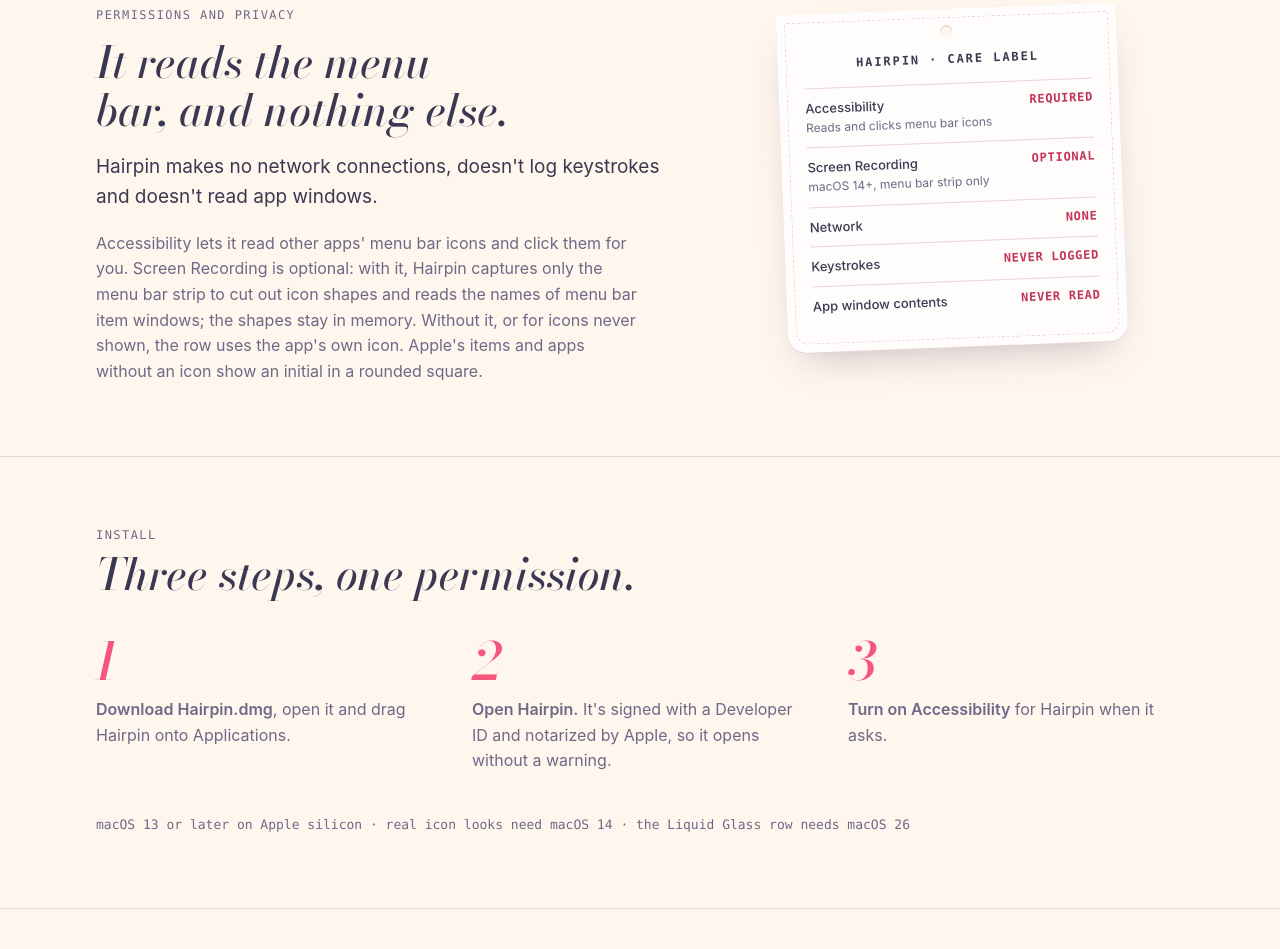
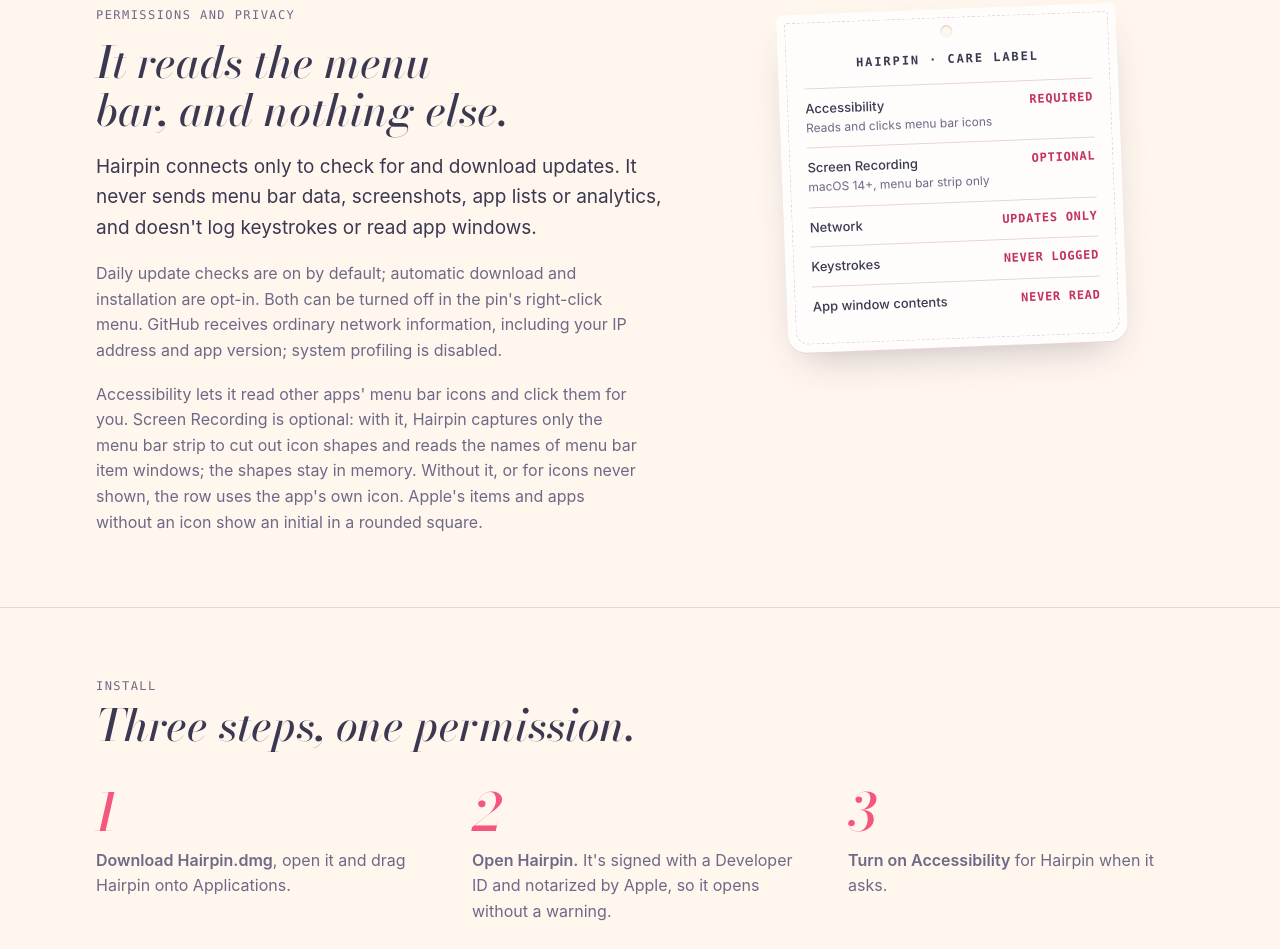
Before and after one commit to HiAriesZhou/Hairpin, a plain HTML site: page site/index.html in a window 1280 px wide. Shown: the part 1491-2440 px from the top of the page. Drawn offline with Linux system fonts and the light colour scheme.

Commit message:
docs: describe update controls and update-only network access

```diff
--- a/site/index.html
+++ b/site/index.html
@@ -401,7 +401,8 @@ footer { border-top: 1px solid var(--rule); padding-block: 56px 40px; color: var
       <div class="copy">
         <p class="eyebrow" data-i18n="privEyebrow">Permissions and privacy</p>
         <h2 class="band-title" style="font-size:var(--step-3);line-height:1.08;font-style:italic" data-i18n="privTitle">It reads the menu bar, and nothing else.</h2>
-        <p class="first" data-i18n="priv1">Hairpin makes no network connections, doesn't log keystrokes and doesn't read app windows.</p>
+        <p class="first" data-i18n="priv1">Hairpin connects only to check for and download updates. It never sends menu bar data, screenshots, app lists or analytics, and doesn't log keystrokes or read app windows.</p>
+        <p data-i18n="privUpdates">Daily update checks are on by default; automatic download and installation are opt-in. Both can be turned off in the pin's right-click menu. GitHub receives ordinary network information, including your IP address and app version; system profiling is disabled.</p>
         <p data-i18n="priv2">Accessibility lets it read other apps' menu bar icons and click them for you. Screen Recording is optional: with it, Hairpin captures only the menu bar strip to cut out icon shapes and reads the names of menu bar item windows; the shapes stay in memory. Without it, or for icons never shown, the row uses the app's own icon. Apple's items and apps without an icon show an initial in a rounded square.</p>
       </div>
       <div class="tag" role="group" aria-label="Permissions summary" data-i18n-aria="aTag">
@@ -410,7 +411,7 @@ footer { border-top: 1px solid var(--rule); padding-block: 56px 40px; color: var
         <dl>
           <div><dt data-i18n="pA">Accessibility</dt><dd data-i18n="vReq">Required</dd><dd class="note" data-i18n="pAn">Reads and clicks menu bar icons</dd></div>
           <div><dt data-i18n="pS">Screen Recording</dt><dd data-i18n="vOpt">Optional</dd><dd class="note" data-i18n="pSn">macOS 14+, menu bar strip only</dd></div>
-          <div><dt data-i18n="pN">Network</dt><dd data-i18n="vNone">None</dd></div>
+          <div><dt data-i18n="pN">Network</dt><dd data-i18n="vUpdates">Updates only</dd></div>
           <div><dt data-i18n="pK">Keystrokes</dt><dd data-i18n="vNoLog">Never logged</dd></div>
           <div><dt data-i18n="pW">App window contents</dt><dd data-i18n="vNever">Never read</dd></div>
         </dl>
@@ -511,10 +512,11 @@ footer { border-top: 1px solid var(--rule); padding-block: 56px 40px; color: var
       t3: "Keeps up", t3d: "It follows along as you switch apps, long app menus included, as icons come and go, and as the menu bar hides itself or goes full screen.",
       t4: "Looks right", t4d: "Icons keep their menu bar order. With Screen Recording they look just as they do in the menu bar, in a Liquid Glass row on macOS 26.",
       privEyebrow: "Permissions and privacy", privTitle: "It reads the menu bar, and nothing else.",
-      priv1: "Hairpin makes no network connections, doesn't log keystrokes and doesn't read app windows.",
+      priv1: "Hairpin connects only to check for and download updates. It never sends menu bar data, screenshots, app lists or analytics, and doesn't log keystrokes or read app windows.",
+      privUpdates: "Daily update checks are on by default; automatic download and installation are opt-in. Both can be turned off in the pin's right-click menu. GitHub receives ordinary network information, including your IP address and app version; system profiling is disabled.",
       priv2: "Accessibility lets it read other apps' menu bar icons and click them for you. Screen Recording is optional: with it, Hairpin captures only the menu bar strip to cut out icon shapes and reads the names of menu bar item windows; the shapes stay in memory. Without it, or for icons never shown, the row uses the app's own icon. Apple's items and apps without an icon show an initial in a rounded square.",
       tagTitle: "Hairpin · Care label", pA: "Accessibility", vReq: "Required", pAn: "Reads and clicks menu bar icons",
-      pS: "Screen Recording", vOpt: "Optional", pSn: "macOS 14+, menu bar strip only", pN: "Network", vNone: "None",
+      pS: "Screen Recording", vOpt: "Optional", pSn: "macOS 14+, menu bar strip only", pN: "Network", vUpdates: "Updates only",
       pK: "Keystrokes", vNoLog: "Never logged", vNever: "Never read", pW: "App window contents",
       instEyebrow: "Install", instTitle: "Three steps, one permission.",
       s1: "<strong>Download Hairpin.dmg</strong>, open it and drag Hairpin onto Applications.",
@@ -549,10 +551,11 @@ footer { border-top: 1px solid var(--rule); padding-block: 56px 40px; color: var
       t3: "随时跟上", t3d: "切换应用（包括菜单很长的应用）、图标增减、菜单栏自动隐藏或进入全屏时，都会自动调整。",
       t4: "样子一致", t4d: "图标保持菜单栏里的顺序。授予屏幕录制后，样子和菜单栏上一致；在 macOS 26 上用 Liquid Glass 效果。",
       privEyebrow: "权限与隐私", privTitle: "只读菜单栏，别的都不碰。",
-      priv1: "Hairpin 不联网，不记录按键，也不读取应用窗口的内容。",
+      priv1: "Hairpin 仅为检查和下载更新联网，不发送菜单栏数据、截图、应用列表或统计数据，不记录按键，也不读取应用窗口的内容。",
+      privUpdates: "默认每天检查更新，自动下载安装需要主动开启；两者均可在发夹的右键菜单中关闭。GitHub 会接收 IP 地址、应用版本等常规网络信息；系统概况上报已禁用。",
       priv2: "辅助功能权限用来读取其他应用的菜单栏图标，并替你点击。屏幕录制是可选的：授权后，Hairpin 只截取菜单栏这一条来抠出图标形状，并读取菜单栏图标窗口的名称，形状只保存在内存里。不授权时，或图标从未显示过时，会使用应用自身的图标；Apple 的项目或没有应用图标的项目显示为圆角方框里的首字母。",
       tagTitle: "Hairpin · 洗标", pA: "辅助功能", vReq: "必需", pAn: "读取并点击菜单栏图标",
-      pS: "屏幕录制", vOpt: "可选", pSn: "macOS 14+，只截菜单栏", pN: "网络", vNone: "不联网",
+      pS: "屏幕录制", vOpt: "可选", pSn: "macOS 14+，只截菜单栏", pN: "网络", vUpdates: "仅限更新",
       pK: "按键", vNoLog: "不记录", vNever: "从不读取", pW: "应用窗口内容",
       instEyebrow: "安装", instTitle: "三步，一个权限。",
       s1: "<strong>下载 Hairpin.dmg</strong>，打开后把 Hairpin 拖到「应用程序」。",
```
Also changed, not shown: 6 other files.
